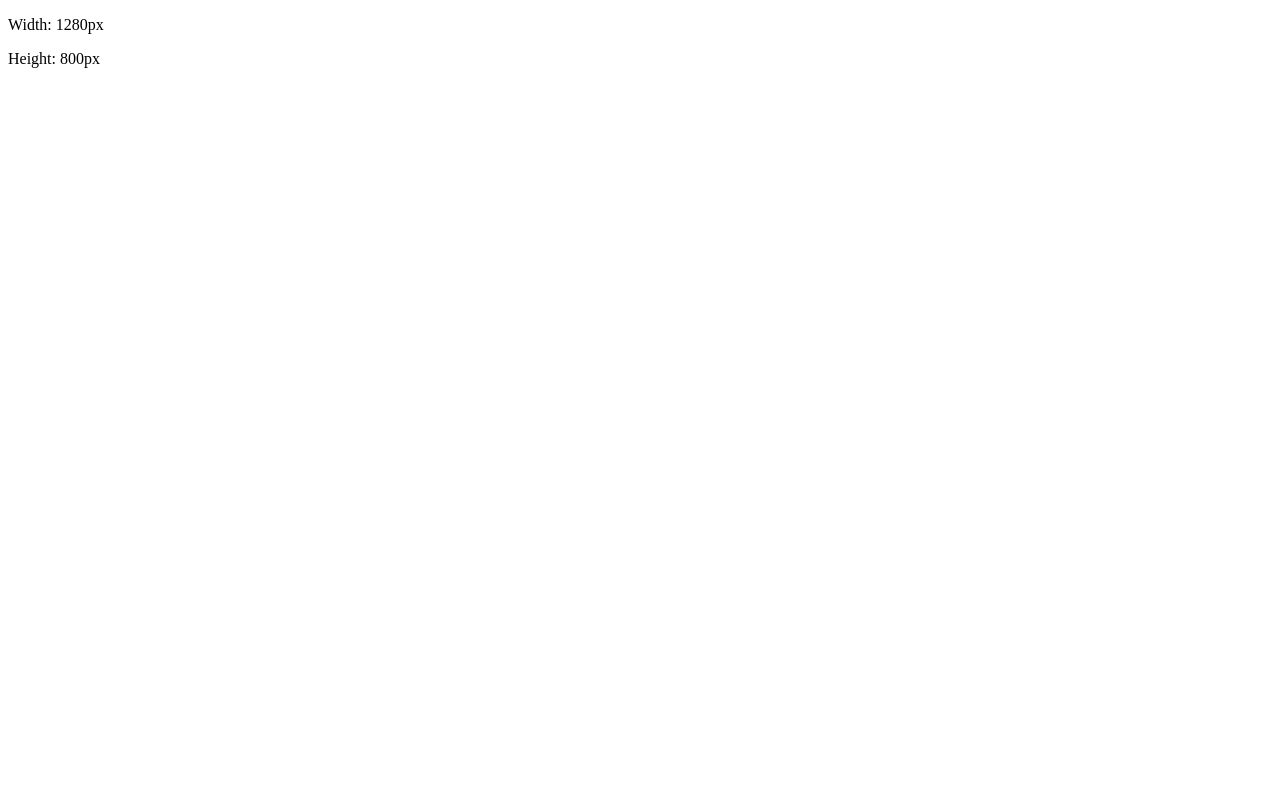
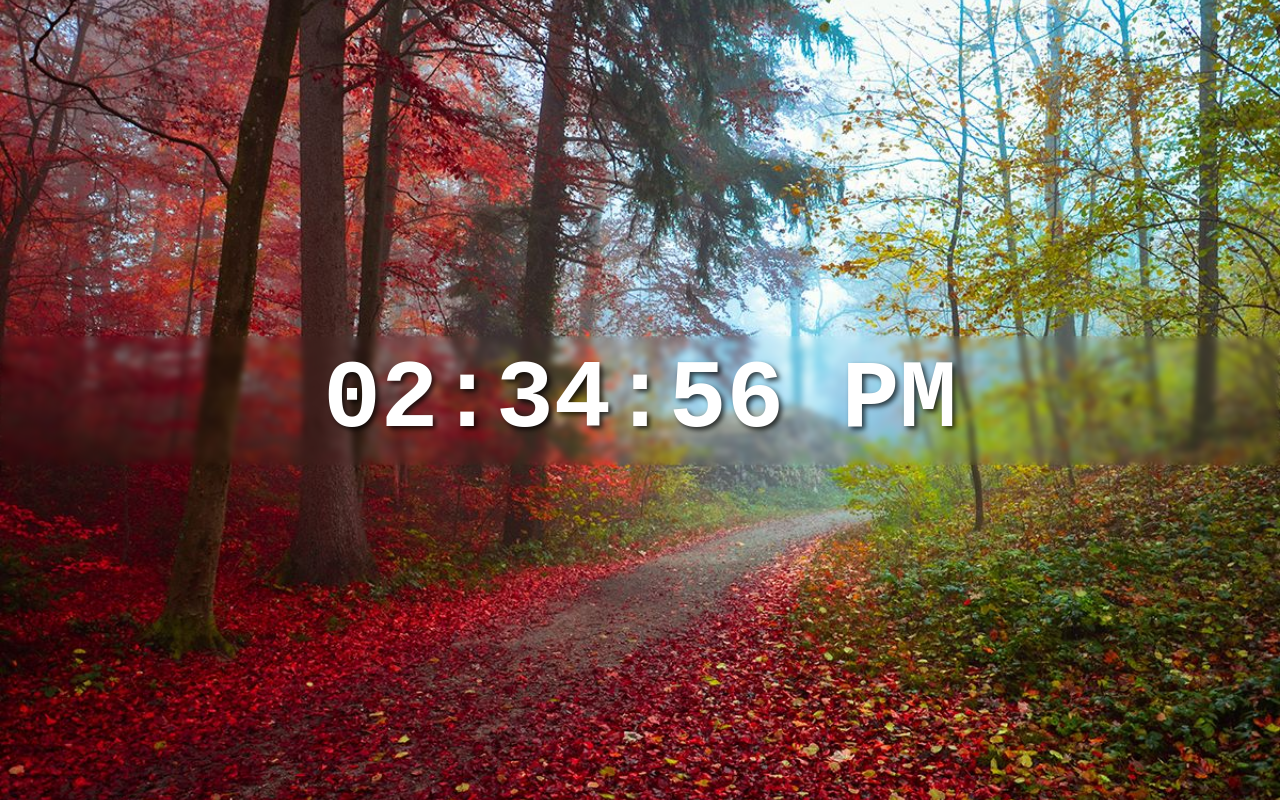
Before and after one commit to P10r10/BroCode, a React (Vite) app in the folder bro-code/: page / in a window 1280 px wide. Built offline with nearby package versions, Linux system fonts and the light colour scheme.

Commit message:
DigitalClock.jsx

```diff
--- a/bro-code/src/App.jsx
+++ b/bro-code/src/App.jsx
@@ -1,12 +1,12 @@
-import MyComponent7 from "./components/MyComponent/MyComponent7.jsx";
+import DigitalClock from "./components/DigitalClock/DigitalClock.jsx";
 
 function App() {
 
     return (
         <>
-            <MyComponent7/>
+            <DigitalClock/>
         </>
     );
 }
 
-export default App
+export default App;
--- /dev/null
+++ b/bro-code/src/components/DigitalClock/DigitalClock.jsx
@@ -0,0 +1,37 @@
+import "./styles.css"
+import {useEffect, useState} from "react";
+
+function DigitalClock() {
+
+    const [time, setTime] = useState(new Date());
+
+    useEffect(() => {
+        const intervalId = setInterval(() => {
+            setTime(new Date());
+        }, 1000);
+        return () => clearInterval(intervalId);
+    }, [])
+
+    function formatTime() {
+        let hours = time.getHours();
+        const minutes = time.getMinutes();
+        const seconds = time.getSeconds();
+        const meridiem = hours >= 12 ? "PM" : "AM";
+        hours = hours % 12 || 12;
+        return `${padZero(hours)}:${padZero(minutes)}:${padZero(seconds)} ${meridiem}`
+    }
+
+    function padZero(number) {
+        return (number < 10 ? "0" : "") + number;
+    }
+
+    return (
+        <div className="clock-container">
+            <div className="clock">
+                <span>{formatTime()}</span>
+            </div>
+        </div>
+    );
+}
+
+export default DigitalClock;
--- /dev/null
+++ b/bro-code/src/components/DigitalClock/styles.css
@@ -0,0 +1,28 @@
+body {
+    background-image: url("background_image.jpg");
+    background-position: center;
+    background-repeat: no-repeat;
+    background-size: cover;
+    background-attachment: fixed;
+    margin: 0;
+    /* OPTIONAL*/
+    display: flex;
+    justify-content: center;
+    min-height: 100vh;
+    align-items: center;
+}
+
+.clock-container {
+    backdrop-filter: blur(3px);
+    width: 100vw;
+    padding: 10px 0;
+}
+
+.clock {
+    color: white;
+    font-size: 6rem;
+    font-weight: bold;
+    font-family: monospace;
+    text-align: center;
+    text-shadow: 3px 3px 5px rgba(0, 0, 0, 0.7);
+}
```
Also changed, not shown: bro-code/src/components/DigitalClock/background_image.jpg (added).
